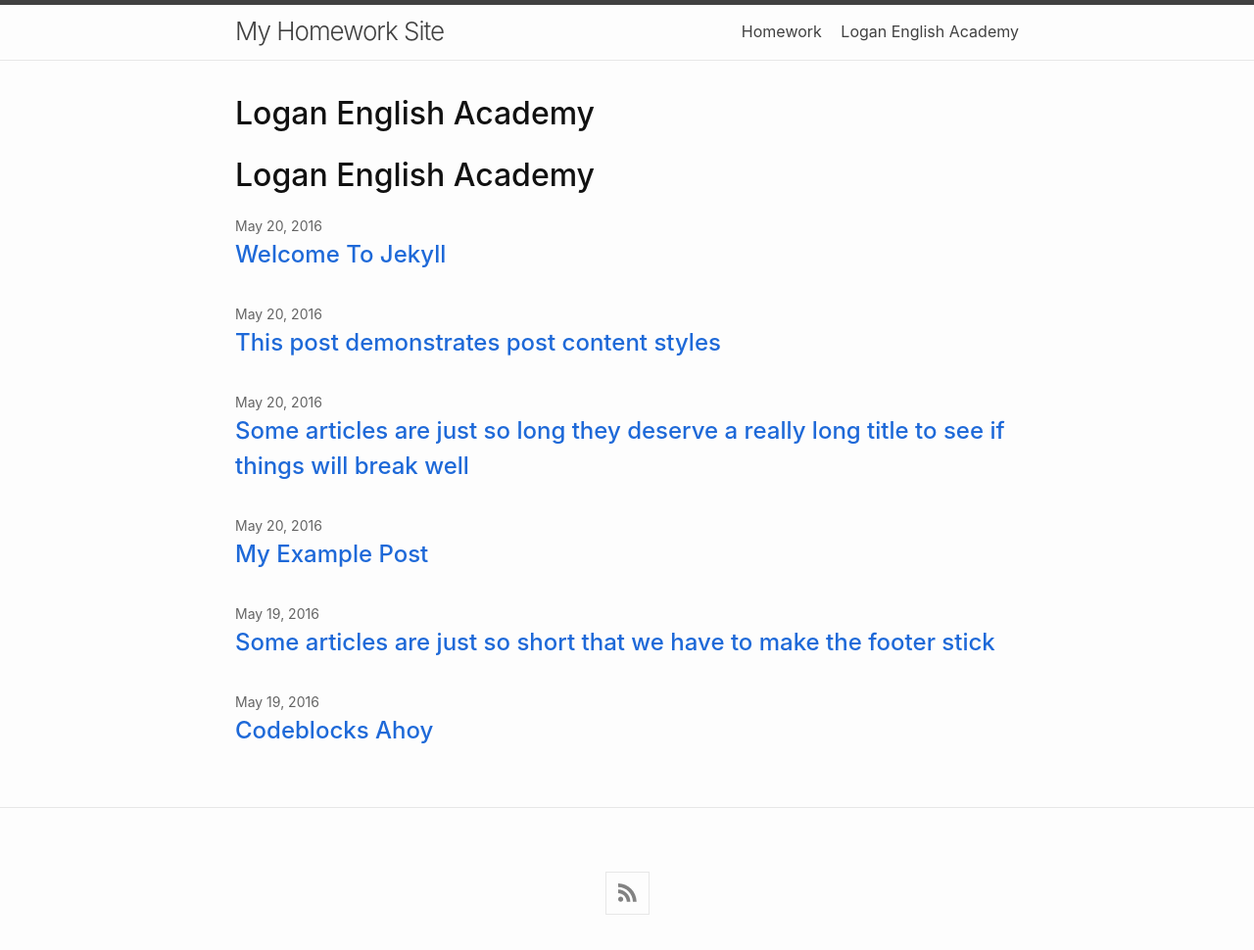
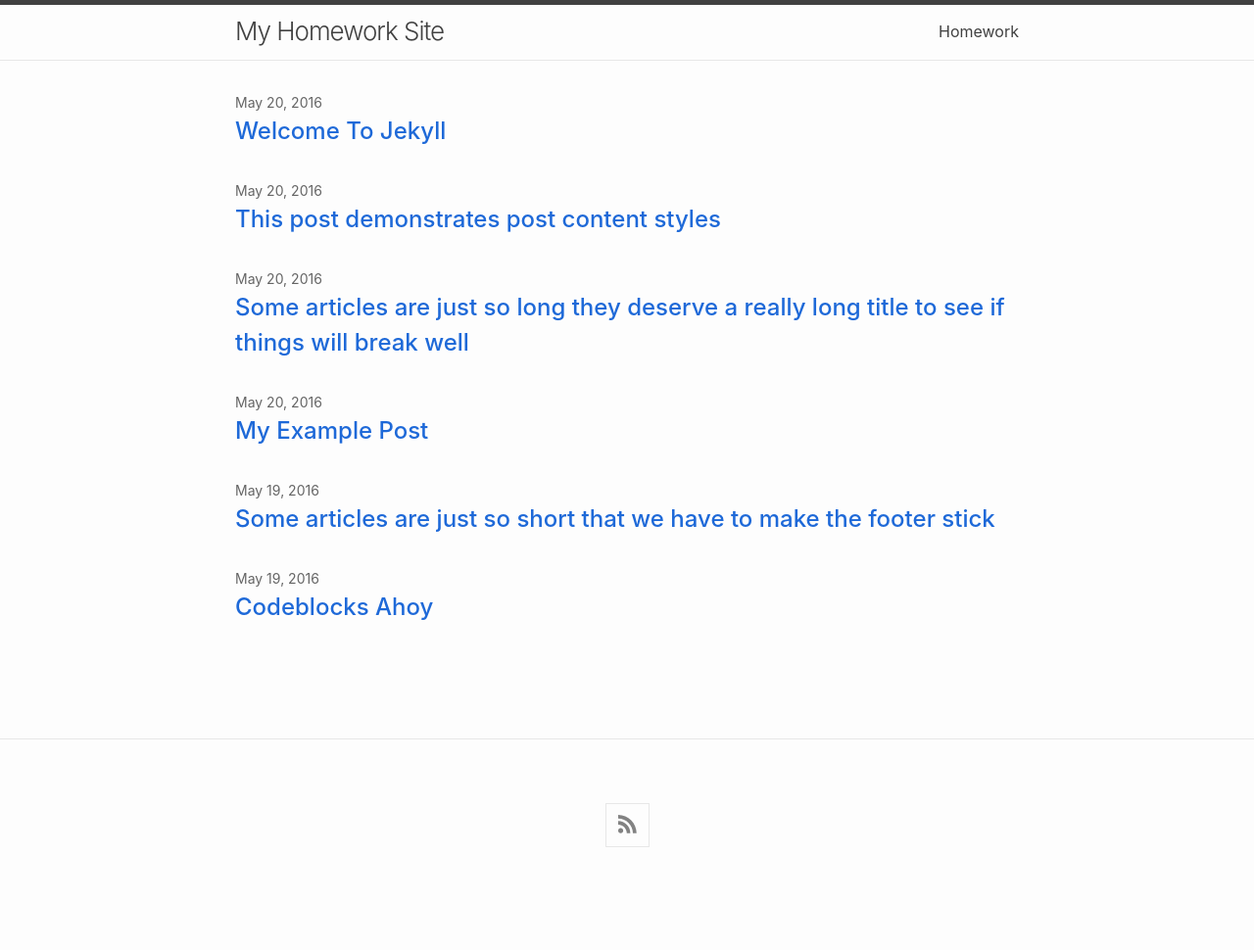
Before and after one commit to cedargan/loganenglishacademy, a Jekyll site: the page built from index.md, in a window 1280 px wide. Shown: the whole page at 98% size. Built offline with Jekyll 4.4.1, drawn with Linux system fonts in a browser that asks for light colours; our own code applies the rules of GitHub Pages for plain Markdown files; after the commit the page ends 900 px from its top, so only the background shows below that.

Commit message:
Update index.md

```diff
--- a/index.md
+++ b/index.md
@@ -7,4 +7,3 @@
 #
 layout: home
 ---
-# Logan English Academy
```
